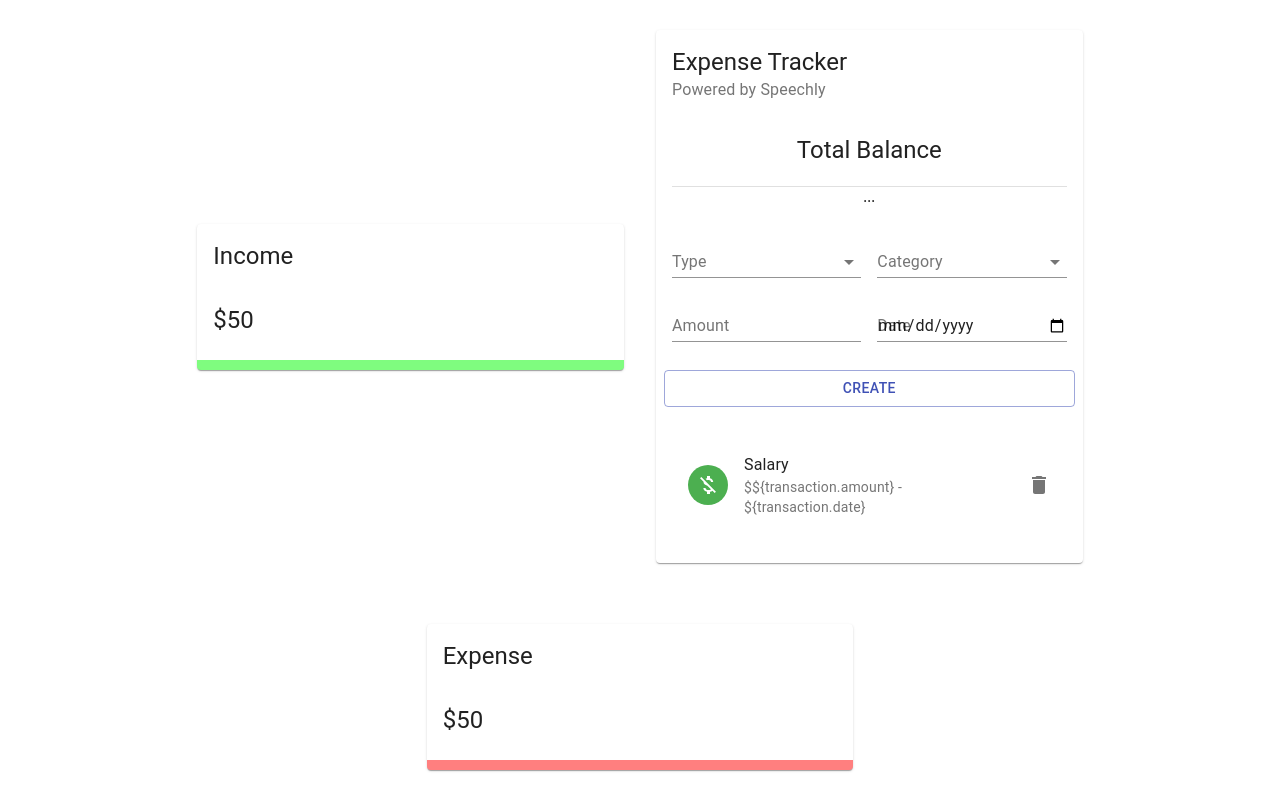
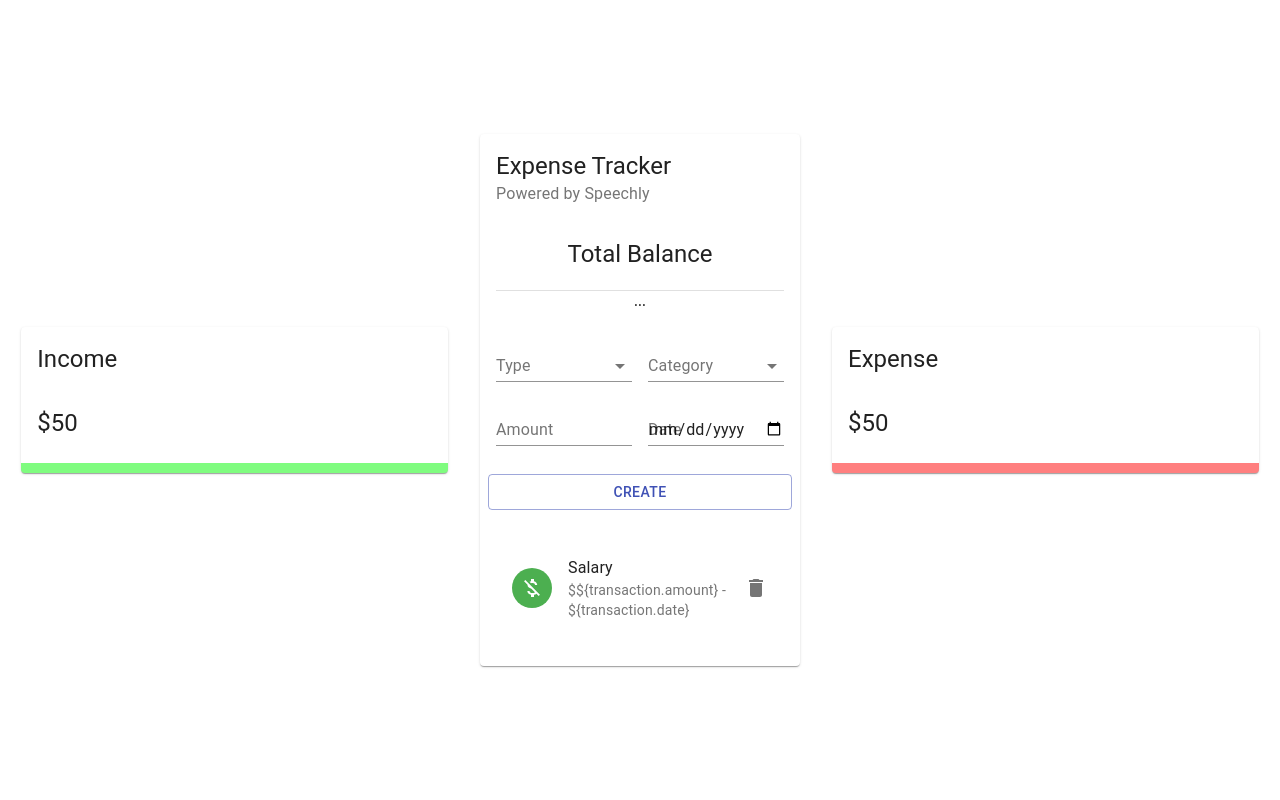
Before and after one commit to dipan010/expense-tracker-voice, a React (Create React App) app: page / in a window 1280 px wide. Built offline with nearby package versions, Linux system fonts and the light colour scheme.

Commit message:
imported all components

```diff
--- a/src/App.js
+++ b/src/App.js
@@ -14,7 +14,7 @@ const App = () => {
                 <Grid item xs={12} sm={4}>
                     <Details title="Income"/>
                 </Grid>
-                <Grid item xs={12} sm={4}>
+                <Grid item xs={12} sm={3}>
                     <Main/>
                 </Grid>
                 <Grid item xs={12} sm={4}>
```
